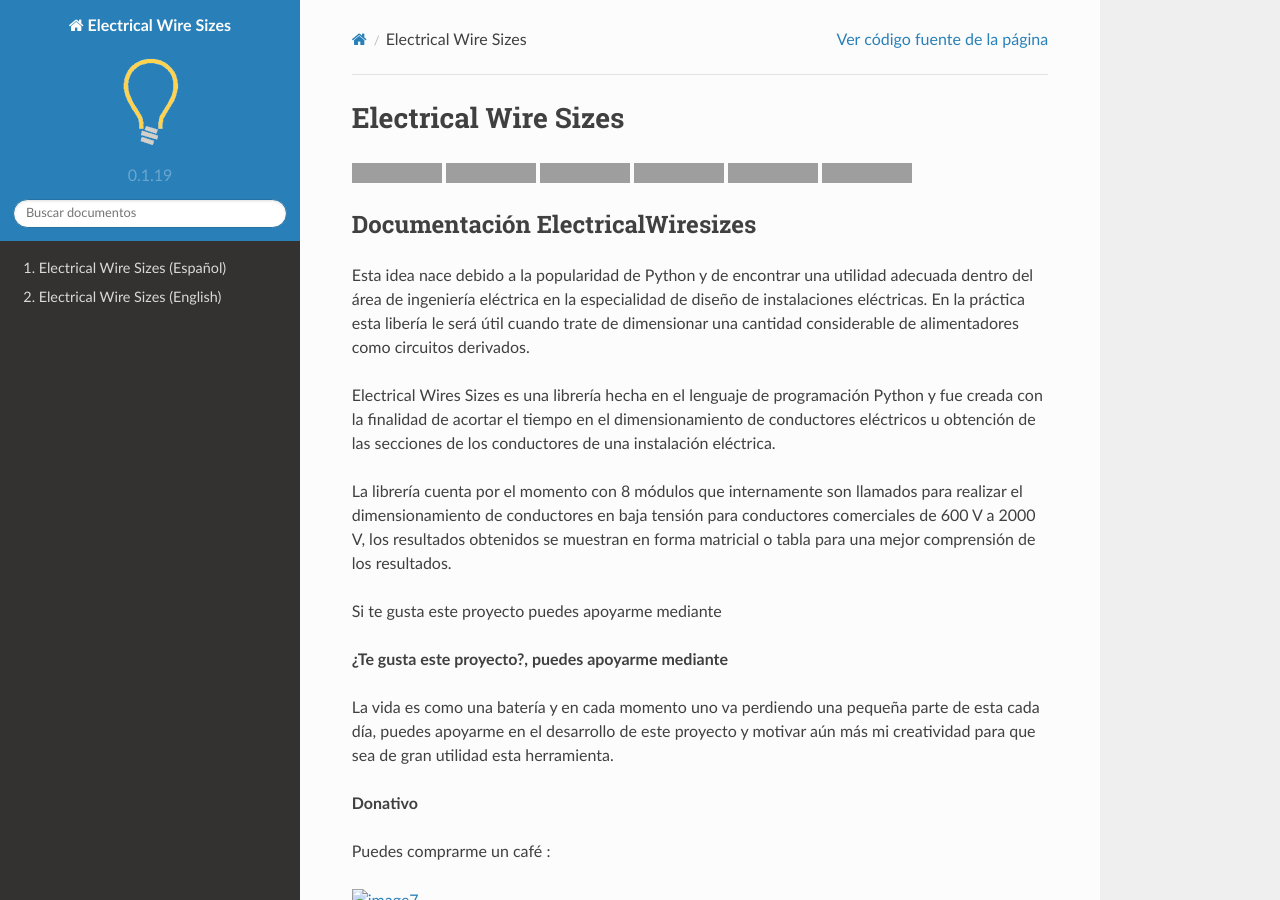
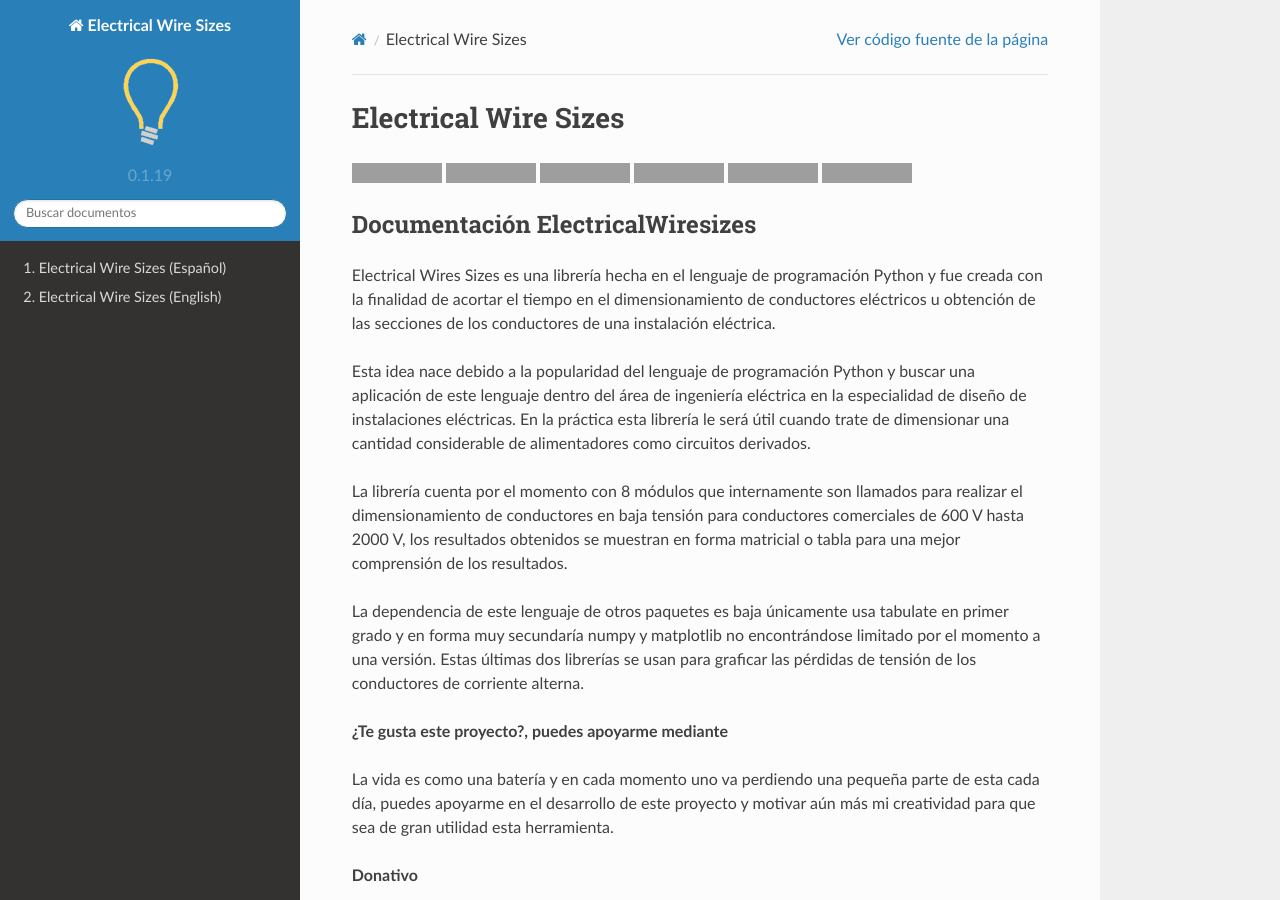
Before and after one commit to jacometoss/PyEWS, a Sphinx documentation site: the page built from docs/index.rst, in a window 1280 px wide and 900 px high, cut to the strip 0-900 px from the top of the window. Built offline with Sphinx 7.4.7 and the Read the Docs theme 2.0.0, drawn with Linux system fonts in a browser that asks for light colours; grey boxes are pictures that could not be loaded.

Commit message:
Update index.rst

```diff
--- a/docs/index.rst
+++ b/docs/index.rst
@@ -7,21 +7,13 @@
 Documentación ElectricalWiresizes
 *********************************
 
-Esta idea nace debido a la popularidad de Python y de encontrar una utilidad
-adecuada dentro del área de ingeniería eléctrica en la especialidad de diseño
-de instalaciones eléctricas. En la práctica esta libería le será útil cuando trate de
-dimensionar una cantidad considerable de alimentadores como circuitos derivados.
+Electrical Wires Sizes es una librería hecha en el lenguaje de programación Python y fue creada con la finalidad de acortar el tiempo en el dimensionamiento de conductores eléctricos u obtención de las secciones de los conductores de una instalación eléctrica.
 
-Electrical Wires Sizes es una librería hecha en el lenguaje de programación Python
-y fue creada con la finalidad de acortar el tiempo en el dimensionamiento de conductores eléctricos
-u obtención de las secciones de los conductores de una instalación eléctrica.
+Esta idea nace debido a la popularidad del lenguaje de programación Python y buscar una aplicación de este lenguaje dentro del área de ingeniería eléctrica en la especialidad de diseño de instalaciones eléctricas. En la práctica esta librería le será útil cuando trate de dimensionar una cantidad considerable de alimentadores como circuitos derivados.
 
-La librería cuenta por el momento con 8 módulos que internamente son llamados
-para realizar el dimensionamiento de conductores en baja tensión para conductores comerciales
-de 600 V a 2000 V, los resultados obtenidos se muestran en forma matricial o tabla para una mejor comprensión de los resultados.
+La librería cuenta por el momento con 8 módulos que internamente son llamados para realizar el dimensionamiento de conductores en baja tensión para conductores comerciales de 600 V hasta 2000 V, los resultados obtenidos se muestran en forma matricial o tabla para una mejor comprensión de los resultados.
 
-Si te gusta este proyecto puedes apoyarme mediante
-
+La dependencia de este lenguaje de otros paquetes es baja únicamente usa tabulate en primer grado y en forma muy secundaría numpy y matplotlib no encontrándose limitado por el momento a una versión. Estas últimas dos librerías se usan para graficar las pérdidas de tensión de los conductores de corriente alterna.
 
 **¿Te gusta este proyecto?, puedes apoyarme mediante**
 
```
